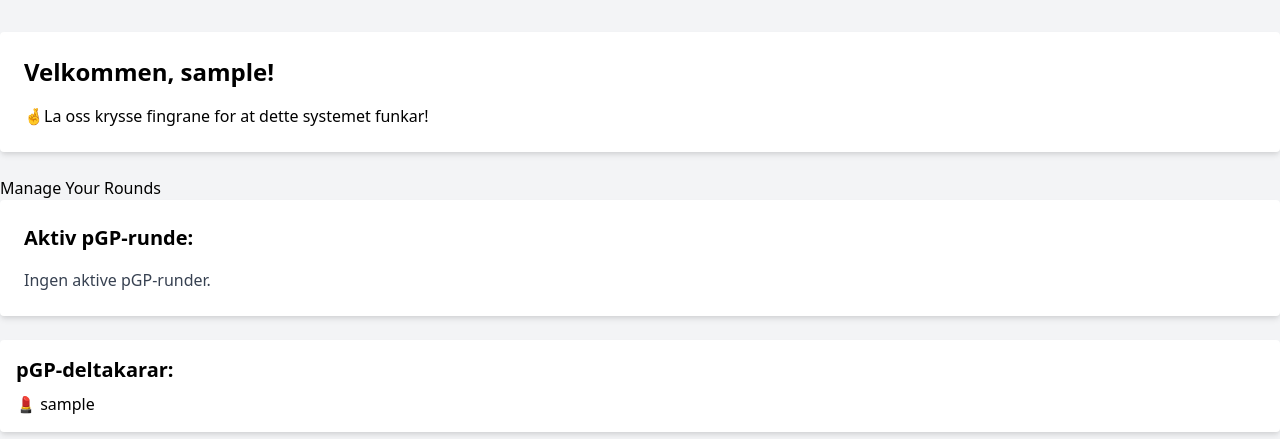
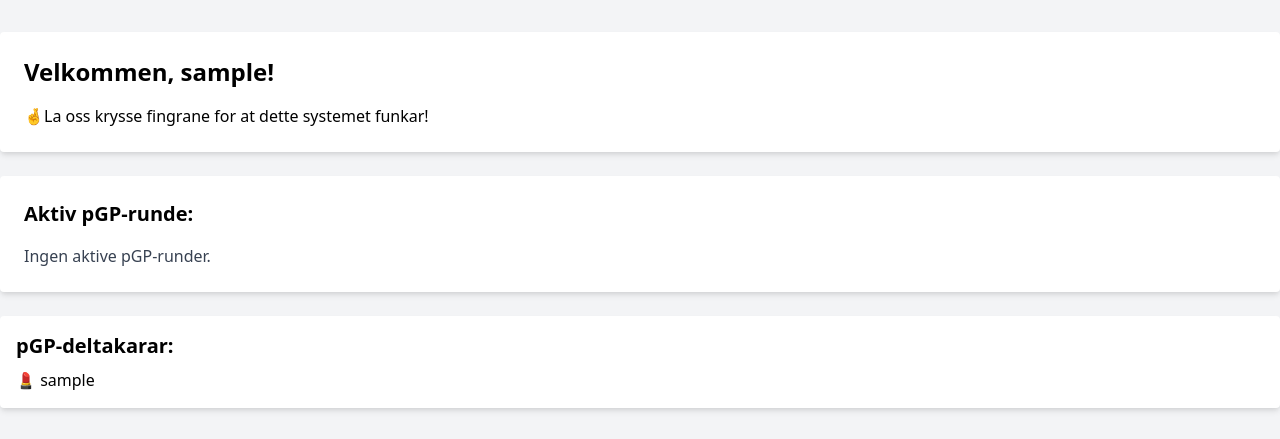
Before and after one commit to asleulv/pGPv3, a Django app: page / in a window 1280 px wide. Shown: the part 60-499 px from the top of the page. Run offline with Django 4.2, Linux system fonts and the light colour scheme; the visitor is signed in with stand-in values (Sample User, id 1); data comes from the database, SQL or seed files in the repository; data that the repository does not hold is empty.

Commit message:
Removed link poitint to my rounds

```diff
--- a/pgp/app/templates/app/home.html
+++ b/pgp/app/templates/app/home.html
@@ -8,8 +8,6 @@
     <h1 class="text-2xl font-bold mb-4">Velkommen, {{ user.username }}!</h1>
     <p>🤞La oss krysse fingrane for at dette systemet funkar!</p>
 </div>
-
-<a href="{% url 'my_rounds' %}">Manage Your Rounds</a>
 
 <div class="shadow-md rounded p-6 bg-white mb-6">
     <h2 class="text-xl font-bold mb-4">Aktiv pGP-runde:</h2>
```
